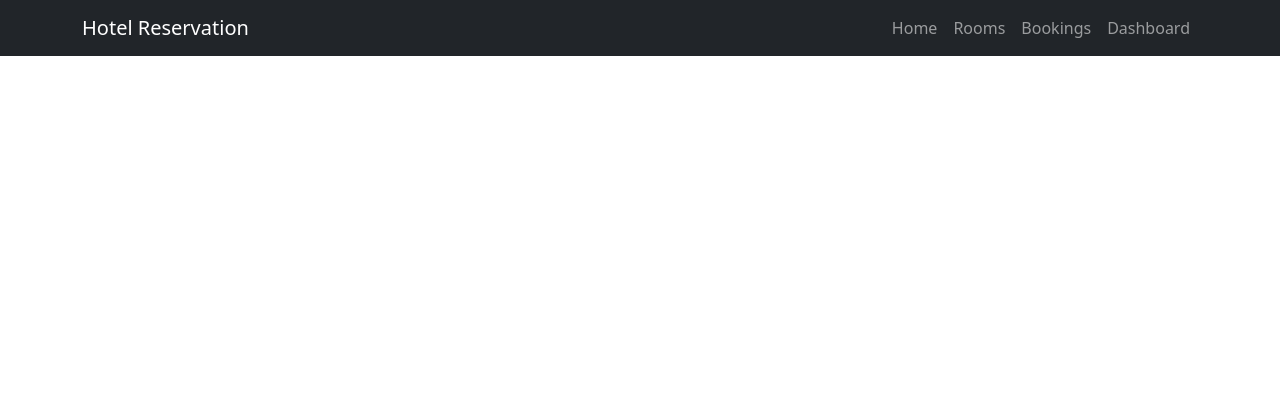
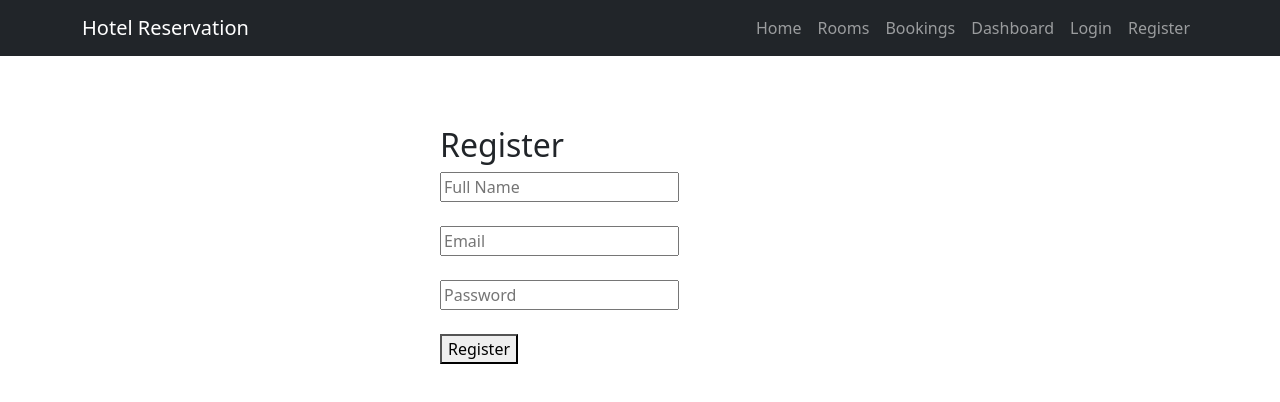
Before and after one commit to Capital-Sagar/capitalsagar-online, a React app in the folder frontend/: page /register in a window 1280 px wide. Shown: the top 402 px of the page. Built offline with nearby package versions, Linux system fonts and the light colour scheme; no server answers; the HTML template or start-up script is replaced by a standard one.

Commit message:
Complete authentication flow with login and registration

```diff
--- a/frontend/src/App.jsx
+++ b/frontend/src/App.jsx
@@ -1,5 +1,6 @@
 import { BrowserRouter, Routes, Route } from 'react-router-dom'
-
+import Login from './pages/Login'
+import Register from './pages/Register'
 import Navbar from './components/Navbar'
 
 import Home from './pages/Home'
@@ -18,6 +19,9 @@ function App() {
   <Route path="/rooms" element={<Rooms />} />
   <Route path="/bookings" element={<Bookings />} />
   <Route path="/dashboard" element={<Dashboard />} />
+
+  <Route path="/login" element={<Login />} />
+  <Route path="/register" element={<Register />} />
 </Routes>
       </div>
     </BrowserRouter>
--- a/frontend/src/components/Navbar.jsx
+++ b/frontend/src/components/Navbar.jsx
@@ -24,6 +24,14 @@ function Navbar() {
   <Link className="nav-link" to="/dashboard">
     Dashboard
   </Link>
+
+  <Link className="nav-link" to="/login">
+    Login
+  </Link>
+
+  <Link className="nav-link" to="/register">
+    Register
+  </Link>
 </div>
       </div>
     </nav>
--- a/frontend/src/pages/Login.jsx
+++ b/frontend/src/pages/Login.jsx
@@ -0,0 +1,84 @@
+import { useState } from "react";
+
+export default function Login() {
+  const [formData, setFormData] = useState({
+    email: "",
+    password: "",
+  });
+
+  const [message, setMessage] = useState("");
+
+  const handleChange = (e) => {
+    setFormData({
+      ...formData,
+      [e.target.name]: e.target.value,
+    });
+  };
+
+  const handleSubmit = async (e) => {
+    e.preventDefault();
+
+    try {
+      const response = await fetch(
+        "http://localhost:8080/api/users/login",
+        {
+          method: "POST",
+          headers: {
+            "Content-Type": "application/json",
+          },
+          body: JSON.stringify(formData),
+        }
+      );
+
+      const data = await response.json();
+
+      if (!response.ok) {
+        throw new Error(data.message || "Login failed");
+      }
+
+      localStorage.setItem("user", JSON.stringify(data));
+
+      alert(`Welcome ${data.fullname}`);
+
+      window.location.href = "/dashboard";
+    } catch (error) {
+      setMessage(error.message);
+    }
+  };
+
+  return (
+    <div style={{ maxWidth: "400px", margin: "50px auto" }}>
+      <h2>Login</h2>
+
+      <form onSubmit={handleSubmit}>
+        <input
+          type="email"
+          name="email"
+          placeholder="Email"
+          value={formData.email}
+          onChange={handleChange}
+          required
+        />
+
+        <br />
+        <br />
+
+        <input
+          type="password"
+          name="password"
+          placeholder="Password"
+          value={formData.password}
+          onChange={handleChange}
+          required
+        />
+
+        <br />
+        <br />
+
+        <button type="submit">Login</button>
+      </form>
+
+      <p>{message}</p>
+    </div>
+  );
+}
--- a/frontend/src/pages/Register.jsx
+++ b/frontend/src/pages/Register.jsx
@@ -0,0 +1,99 @@
+import { useState } from "react";
+
+export default function Register() {
+  const [formData, setFormData] = useState({
+    fullname: "",
+    email: "",
+    password: "",
+  });
+
+  const [message, setMessage] = useState("");
+
+  const handleChange = (e) => {
+    setFormData({
+      ...formData,
+      [e.target.name]: e.target.value,
+    });
+  };
+
+  const handleSubmit = async (e) => {
+    e.preventDefault();
+
+    try {
+      const response = await fetch(
+        "http://localhost:8080/api/users",
+        {
+          method: "POST",
+          headers: {
+            "Content-Type": "application/json",
+          },
+          body: JSON.stringify(formData),
+        }
+      );
+
+      const data = await response.json();
+
+      if (!response.ok) {
+        throw new Error(data.message || "Registration failed");
+      }
+
+      setMessage(
+        `User registered successfully: ${data.fullname}`
+      );
+
+      setFormData({
+        fullname: "",
+        email: "",
+        password: "",
+      });
+
+    } catch (error) {
+      setMessage(error.message);
+    }
+  };
+
+  return (
+    <div style={{ maxWidth: "400px", margin: "50px auto" }}>
+      <h2>Register</h2>
+
+      <form onSubmit={handleSubmit}>
+        <input
+          type="text"
+          name="fullname"
+          placeholder="Full Name"
+          value={formData.fullname}
+          onChange={handleChange}
+          required
+        />
+
+        <br /><br />
+
+        <input
+          type="email"
+          name="email"
+          placeholder="Email"
+          value={formData.email}
+          onChange={handleChange}
+          required
+        />
+
+        <br /><br />
+
+        <input
+          type="password"
+          name="password"
+          placeholder="Password"
+          value={formData.password}
+          onChange={handleChange}
+          required
+        />
+
+        <br /><br />
+
+        <button type="submit">Register</button>
+      </form>
+
+      <p>{message}</p>
+    </div>
+  );
+}
```
Lines whose indentation alone changed are shown as unchanged.
